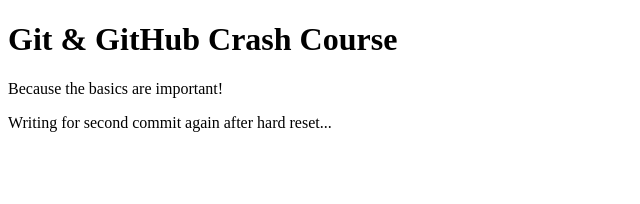
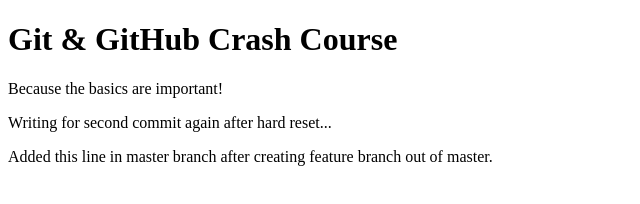
Before and after one commit to swarnabhsd/github_actions1, a plain HTML site: page index.html in a window 1280 px wide. Shown: the whole page, without its empty margins (0-640 px from the left). Drawn offline with Linux system fonts and the light colour scheme.

Commit message:
Added this line in master branch after creating feature branch out of master.

```diff
--- a/index.html
+++ b/index.html
@@ -10,5 +10,6 @@
     <h1>Git & GitHub Crash Course</h1>
     <p>Because the basics are important!</p>
 	<p>Writing for second commit again after hard reset...</p>
+  <p>Added this line in master branch after creating feature branch out of master.</p>
   </body>
 </html>
```
